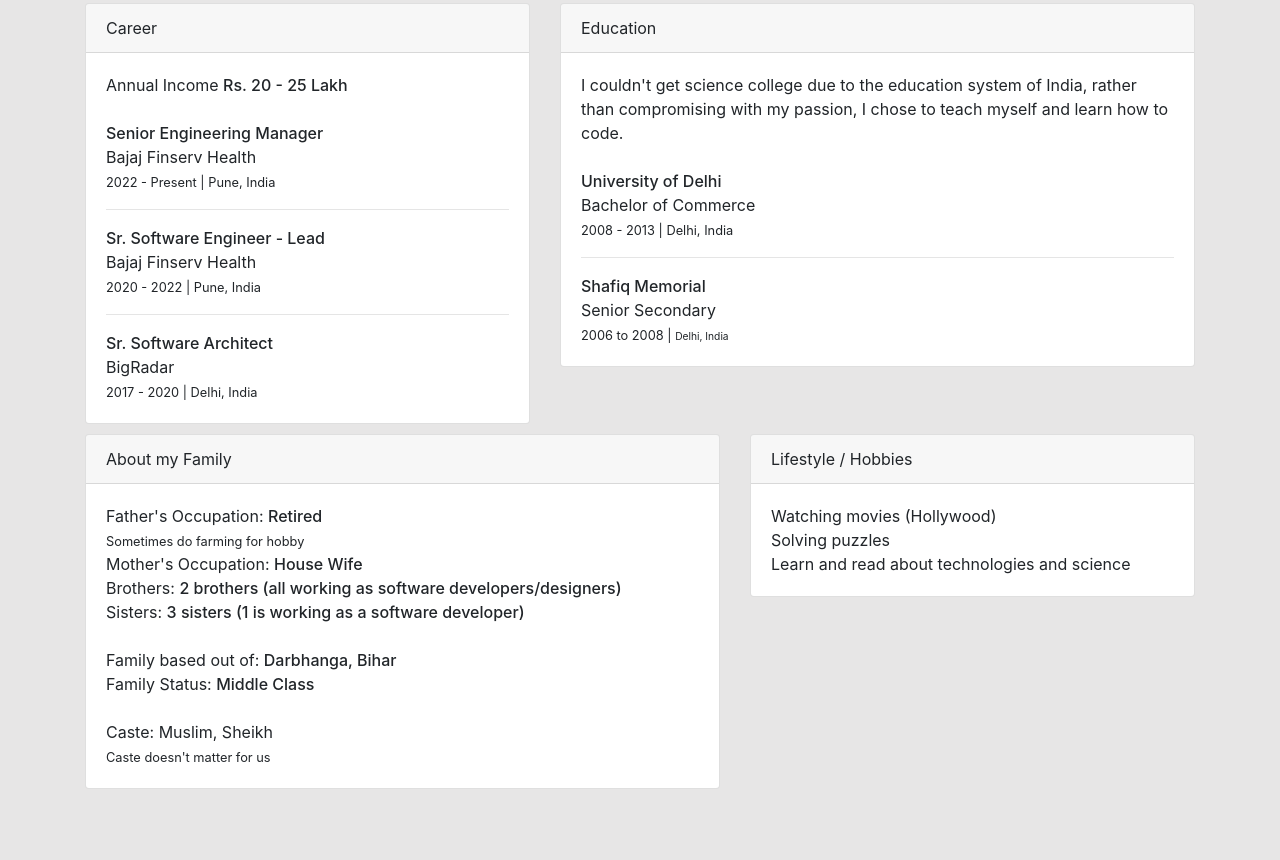
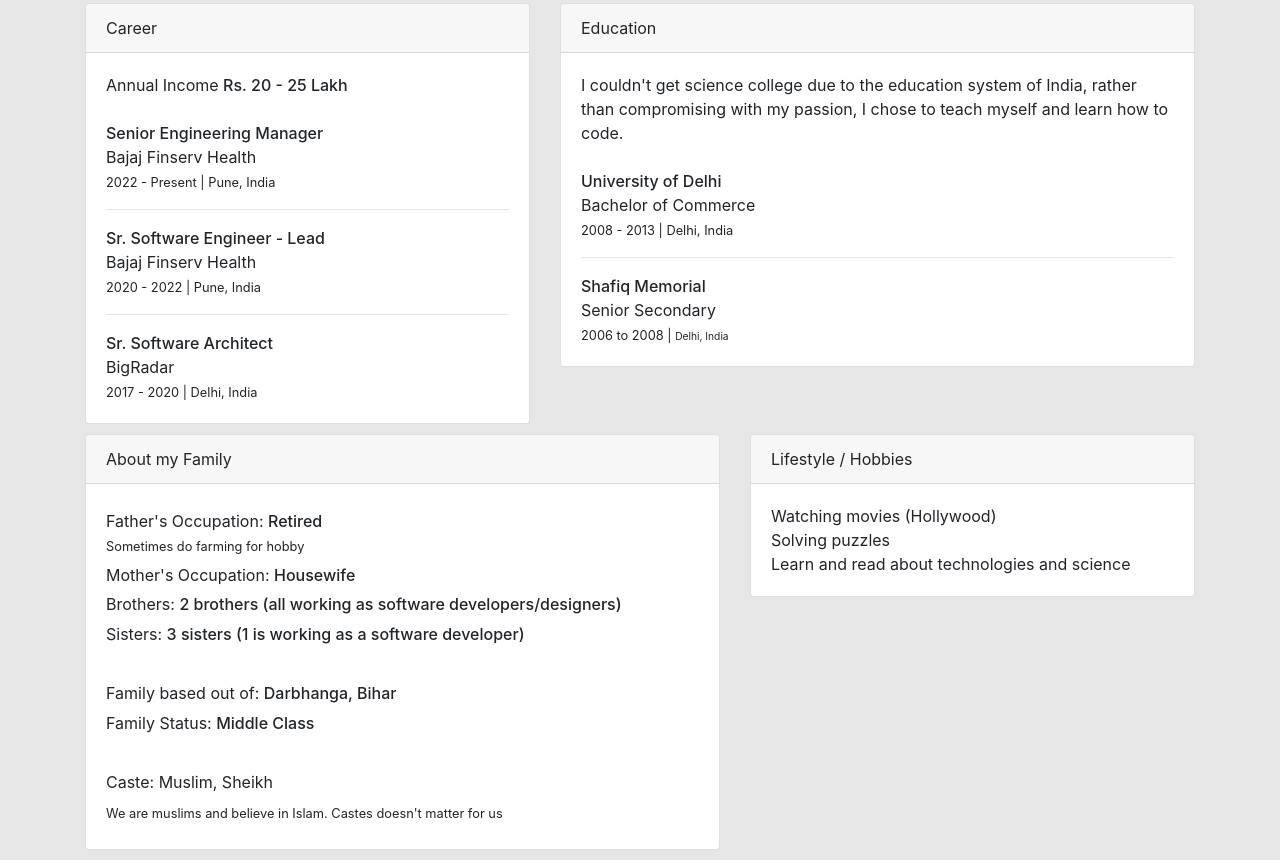
Before and after one commit to md-adil/bio, a website: page index.html in a window 1280 px wide. Shown: the part 652-1512 px from the top of the page. Before the commit the page ends 1451 px from the top, so only its background shows below. Drawn offline with nearby package versions, Linux system fonts and the light colour scheme; a web font is replaced by a local one.

Commit message:
fixed spelling

```diff
--- a/index.html
+++ b/index.html
@@ -114,7 +114,7 @@
                                 Father's Occupation: <strong> Retired</strong><br />
                                 <small>Sometimes do farming for hobby</small>
                             </div>
-                            <div>Mother's Occupation: <strong>House Wife</strong></div>
+                            <div>Mother's Occupation: <strong>Housewife</strong></div>
                             <div>Brothers: <strong>2 brothers (all working as software developers/designers)</strong></div>
                             <div>Sisters: <strong>3 sisters (1 is working as a software developer)</strong></div>
                             <br />
@@ -124,7 +124,7 @@
                             <div>
                                 Caste: Muslim, Sheikh
                                 <div>
-                                    <small>Caste doesn't matter for us</small>
+                                    <small>We are muslims and believe in Islam. Castes doesn't matter for us</small>
                                 </div>
                             </div>
                         </div>
--- a/src/style.css
+++ b/src/style.css
@@ -23,6 +23,9 @@ strong {
     margin: 0.25rem 0;
 }
 
+.family .card-body div {
+    margin: 0.35rem 0;
+}
 .banner {
     position: relative;
     color: #fff;
```
Also changed, not shown: docs/index.html (+1 -1 lines), 4 other files.
